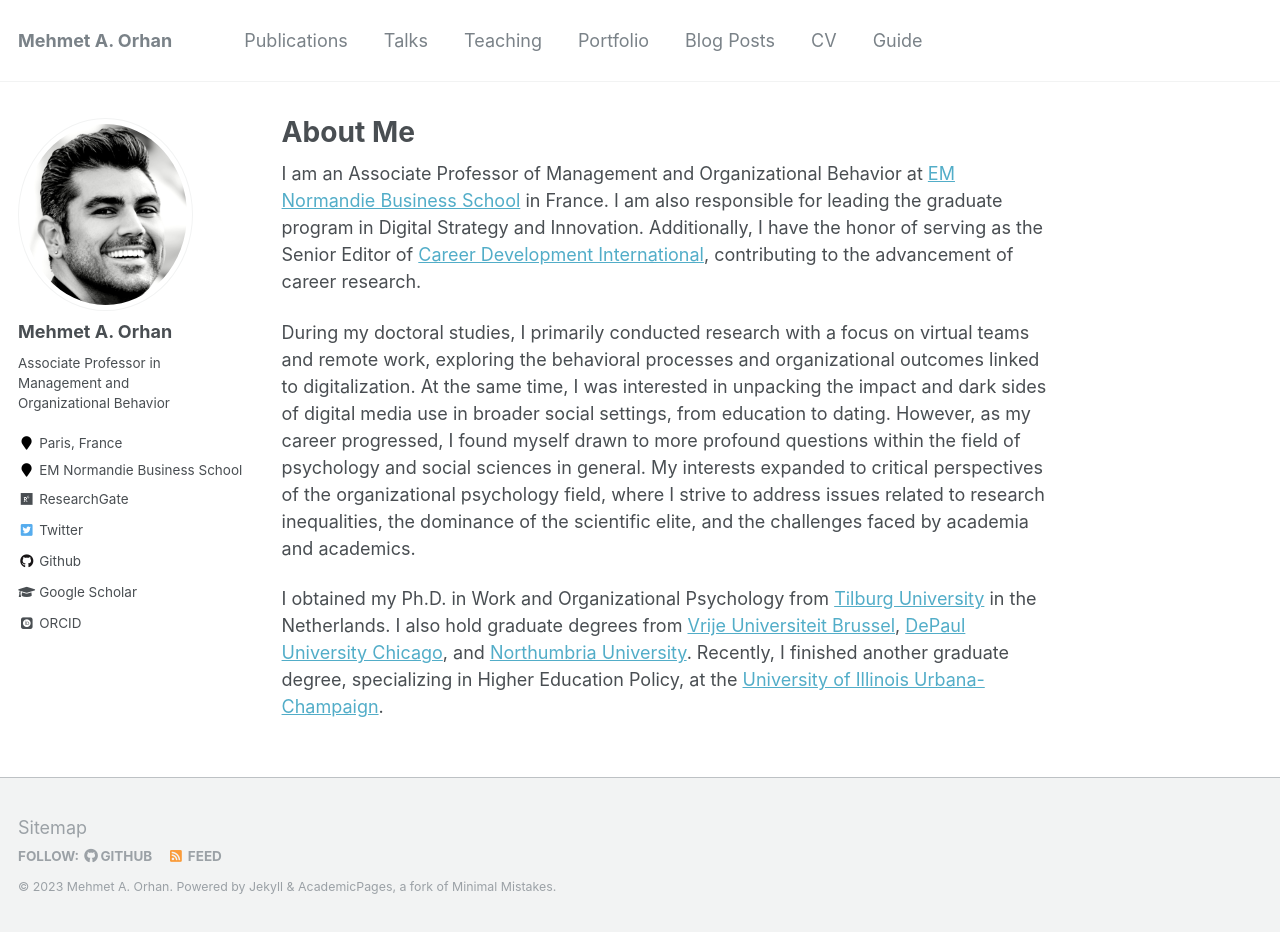
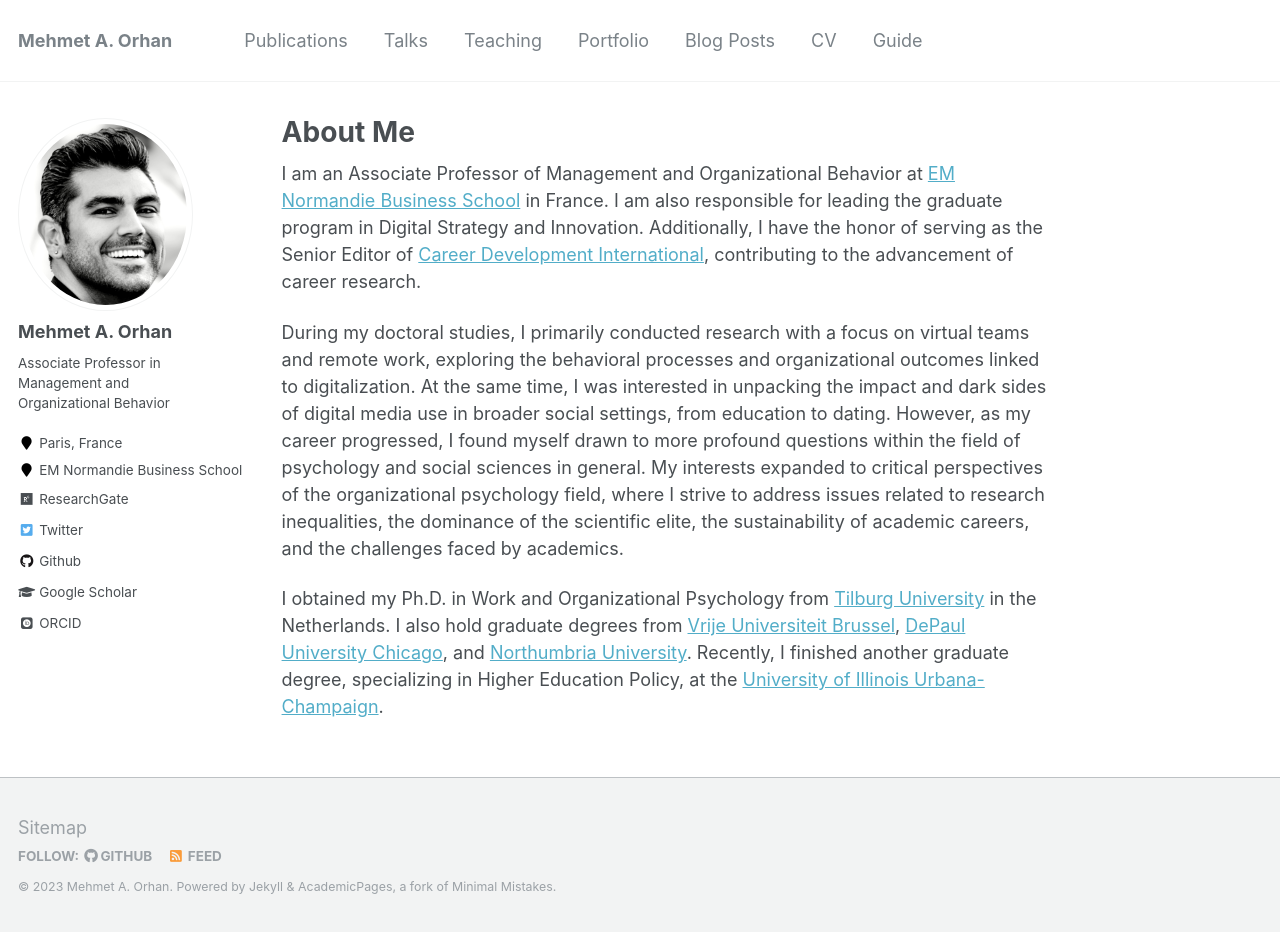
Before and after one commit to maorhan/maorhan.github.io, a Jekyll site: the page built from _pages/about.md, in a window 1280 px wide and 932 px high. Built offline with Jekyll 4.4.1, drawn with Linux system fonts in a browser that asks for light colours; some web fonts are replaced.

Commit message:
Update about.md

```diff
--- a/_pages/about.md
+++ b/_pages/about.md
@@ -10,6 +10,6 @@ redirect_from:
 
 I am an Associate Professor of Management and Organizational Behavior at [EM Normandie Business School](https://en.em-normandie.com/) in France. I am also responsible for leading the graduate program in Digital Strategy and Innovation. Additionally, I have the honor of serving as the Senior Editor of [Career Development International](https://www.emeraldgrouppublishing.com/journal/cdi), contributing to the advancement of career research.
 
-During my doctoral studies, I primarily conducted research with a focus on virtual teams and remote work, exploring the behavioral processes and organizational outcomes linked to digitalization. At the same time, I was interested in unpacking the impact and dark sides of digital media use in broader social settings, from education to dating. However, as my career progressed, I found myself drawn to more profound questions within the field of psychology and social sciences in general. My interests expanded to critical perspectives of the organizational psychology field, where I strive to address issues related to research inequalities, the dominance of the scientific elite, and the challenges faced by academia and academics.
+During my doctoral studies, I primarily conducted research with a focus on virtual teams and remote work, exploring the behavioral processes and organizational outcomes linked to digitalization. At the same time, I was interested in unpacking the impact and dark sides of digital media use in broader social settings, from education to dating. However, as my career progressed, I found myself drawn to more profound questions within the field of psychology and social sciences in general. My interests expanded to critical perspectives of the organizational psychology field, where I strive to address issues related to research inequalities, the dominance of the scientific elite, the sustainability of academic careers, and the challenges faced by academics.
 
 I obtained my Ph.D. in Work and Organizational Psychology from [Tilburg University]( https://tilburguniversity.edu) in the Netherlands. I also hold graduate degrees from [Vrije Universiteit Brussel]( https://vub.ac.be), [DePaul University Chicago](https://kellstadt.depaul.edu), and [Northumbria University]( https://northumbria.ac.uk). Recently, I finished another graduate degree, specializing in Higher Education Policy, at the [University of Illinois Urbana-Champaign](https://illinois.edu/).
```
